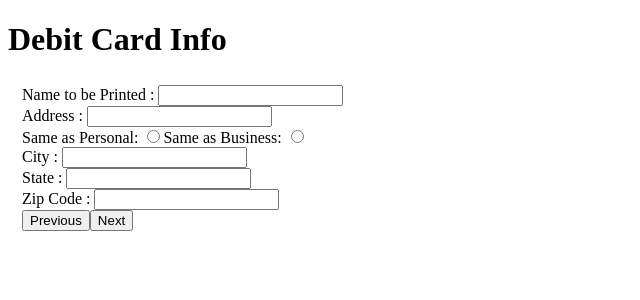
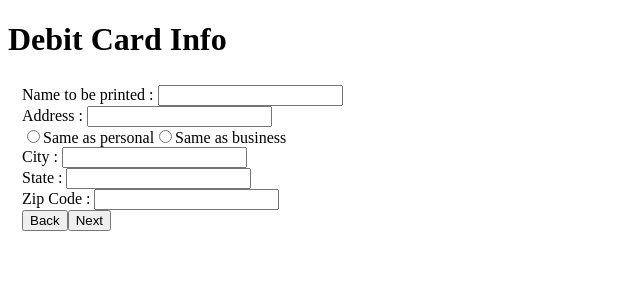
Before and after one commit to RojyKumari/Onboarding, a React (Create React App) app: page /card in a window 1280 px wide. Shown: the top 300 px of the page, without its empty margins (0-640 px from the left). Built offline with nearby package versions, Linux system fonts and the light colour scheme.

Commit message:
final touch

```diff
--- a/src/components/BusinessInfo.js
+++ b/src/components/BusinessInfo.js
@@ -8,9 +8,9 @@ class BusinessInfo extends Component {
         super(props);
         this.state = {
             name: '',
-            SSN: '',
+            ssn: '',
             state: '',
-            zipCode: ''
+            zipcode: ''
         }
     }
 
@@ -32,6 +32,21 @@ class BusinessInfo extends Component {
 
     }
 
+    componentDidUpdate(prevProps, prevState){
+        if(prevState.sameAsPersonal !== this.state.sameAsPersonal){
+            if(this.state.sameAsPersonal){
+                const {address, state, city, zipcode} = getItem('personalInfo');
+                this.setState({
+                    address, state, city, zipcode
+                });
+             }else{
+                this.setState({
+                    address:'', state:'', city:'', zipcode:''
+                });
+             }
+        }
+    }
+
     componentDidMount(){
         this.setState(getItem('businessInfo'));
         if(!this.props.isReview)this.props.onSubmit(this.state);
@@ -42,38 +57,38 @@ class BusinessInfo extends Component {
             <div>
             <h1>Business Info</h1>
             <fieldset disabled={this.props.isReview}>
-            <form>
+            <form onSubmit={this.handleNextClick}>
             <label htmlFor="name">
-                Business Name : <input type="text" id="name" value={this.state.name} onChange={this.handleInput}></input>
+                Business Name : <input type="text" required id="name" value={this.state.name} onChange={this.handleInput}></input>
             </label>
             <br></br>
             <label htmlFor="company">
-                Company Registered : <input type="text" id="company" value={this.state.company} onChange={this.handleInput}></input>
+                Company Registered : <input type="text" required id="company" value={this.state.company} onChange={this.handleInput}></input>
             </label>
             <br></br>
             <label htmlFor="address">
-                Address : <input type="text" id="address" value={this.state.address} onChange={this.handleInput}></input>
+                Address : <input type="text" id="address" required value={this.state.address} onChange={this.handleInput}></input>
             </label>
             <br></br>
             <label htmlFor="sameAsPersonal">
-                Same as Personal: <input type="checkbox" id="sameAsPersonal" checked={this.state.sameAsPersonal} onChange={this.handleInput}></input>
+                Same as Personal: <input type="checkbox"  id="sameAsPersonal" checked={this.state.sameAsPersonal} onChange={this.handleInput}></input>
             </label>
             <br></br>
             <label htmlFor="city">
-                City : <input type="text" id="city" value={this.state.city} onChange={this.handleInput}></input>
+                City : <input type="text" id="city" required value={this.state.city} onChange={this.handleInput}></input>
             </label>
             <br></br>
             <label htmlFor="state">
-                State : <input type="text" id="state" value={this.state.state} onChange={this.handleInput}></input>
+                State : <input type="text" id="state" pattern="[A-Za-z]{2}" required value={this.state.state} onChange={this.handleInput}></input>
             </label>
             <br></br>
             <label htmlFor="zipcode">
-                Zip Code : <input type="number" id="zipcode" value={this.state.zipcode} onChange={this.handleInput}></input>
+                Zip Code : <input type="number" id="zipcode" required value={this.state.zipcode} onChange={this.handleInput}></input>
             </label>
             <br></br>
 
-            {this.props.isReview?null:<><button onClick={this.handlePrevClick}>Previous</button>
-            <button onClick={this.handleNextClick}>Next</button></>}
+            {this.props.isReview?null:<><button onClick={this.handlePrevClick}>Back</button>
+            <input type="submit" value="Next"/></>}
             </form>
             </fieldset>
             </div>
--- a/src/components/CardInfo.js
+++ b/src/components/CardInfo.js
@@ -28,6 +28,26 @@ class CardInfo extends Component {
         this.props.history.push('/business');
     }
 
+    componentDidUpdate(prevProps, prevState){
+        if(prevState.sameAsBusiness !== this.state.sameAsBusiness || prevState.sameAsPersonal !== this.state.sameAsPersonal){
+            if(this.state.sameAsPersonal){
+                const {address, state, city, zipcode} = getItem('personalInfo');
+                this.setState({
+                    address, state, city, zipcode
+                });
+            }else if(this.state.sameAsBusiness){
+                const {address, state, city, zipcode} = getItem('personalInfo');
+                this.setState({
+                    address, state, city, zipcode
+                });
+            }else{
+                this.setState({
+                    address:'', state:'', city:'', zipcode:''
+                });
+            }
+        }
+    }
+
     componentDidMount(){
         this.setState(getItem('cardInfo'));
         if(!this.props.isReview)this.props.onSubmit(this.state);
@@ -39,36 +59,38 @@ class CardInfo extends Component {
             <div>
             <h1>Debit Card Info</h1>
             <fieldset disabled={this.props.isReview}>
-            <form>
+            <form onSubmit={this.handleNextClick}>
             <label htmlFor="name">
-                Name to be Printed : <input type="text" id="name" value={this.state.name} onChange={this.handleInput}></input>
+                Name to be printed : <input type="text" required id="name" value={this.state.name} onChange={this.handleInput}></input>
             </label>
             <br></br>
             <label htmlFor="address">
-                Address : <input type="text" id="address" value={this.state.address} onChange={this.handleInput}></input>
+                Address : <input type="text" id="address" required value={this.state.address} onChange={this.handleInput}></input>
             </label>
             <br></br>
-            <label htmlFor="same">
-                Same as Personal: <input type="radio" id="sameAsPersonal" name="same" checked={this.state.sameAsPersonal} onChange={this.handleInput}></input>
+            <input type="radio" id="sameAsPersonal" name="same" checked={this.state.sameAsPersonal} onChange={this.handleInput}/>
+            <label htmlFor="sameAsPersonal">
+                Same as personal
             </label>
-            <label htmlFor="same">
-                Same as Business: <input type="radio" id="sameAsBusiness" name="same" checked={this.state.sameAsBusiness} onChange={this.handleInput}></input>
+            <input type="radio" id="sameAsBusiness" name="same" checked={this.state.sameAsBusiness} onChange={this.handleInput}/>
+            <label htmlFor="sameAsBusiness">
+                Same as business
             </label>
             <br></br>
             <label htmlFor="city">
-                City : <input type="text" id="city" value={this.state.city} onChange={this.handleInput}></input>
+                City : <input type="text" id="city" required value={this.state.city} onChange={this.handleInput}></input>
             </label>
             <br></br>
             <label htmlFor="state">
-                State : <input type="text" id="state" value={this.state.state} onChange={this.handleInput}></input>
+                State : <input type="text" id="state" pattern="[A-Za-z]{2}" required value={this.state.state} onChange={this.handleInput}></input>
             </label>
             <br></br>
             <label htmlFor="zipcode">
-                Zip Code : <input type="number" id="zipcode" value={this.state.zipcode} onChange={this.handleInput}></input>
+                Zip Code : <input type="number" id="zipcode" required value={this.state.zipcode} onChange={this.handleInput}></input>
             </label>
             <br></br>
-            {this.props.isReview?null:<><button onClick={this.handlePrevClick}>Previous</button>
-            <button onClick={this.handleNextClick}>Next</button></>}
+            {this.props.isReview?null:<><button onClick={this.handlePrevClick}>Back</button>
+            <input type="submit" value="Next"/></>}
             </form>
             </fieldset>
         </div>)
```
